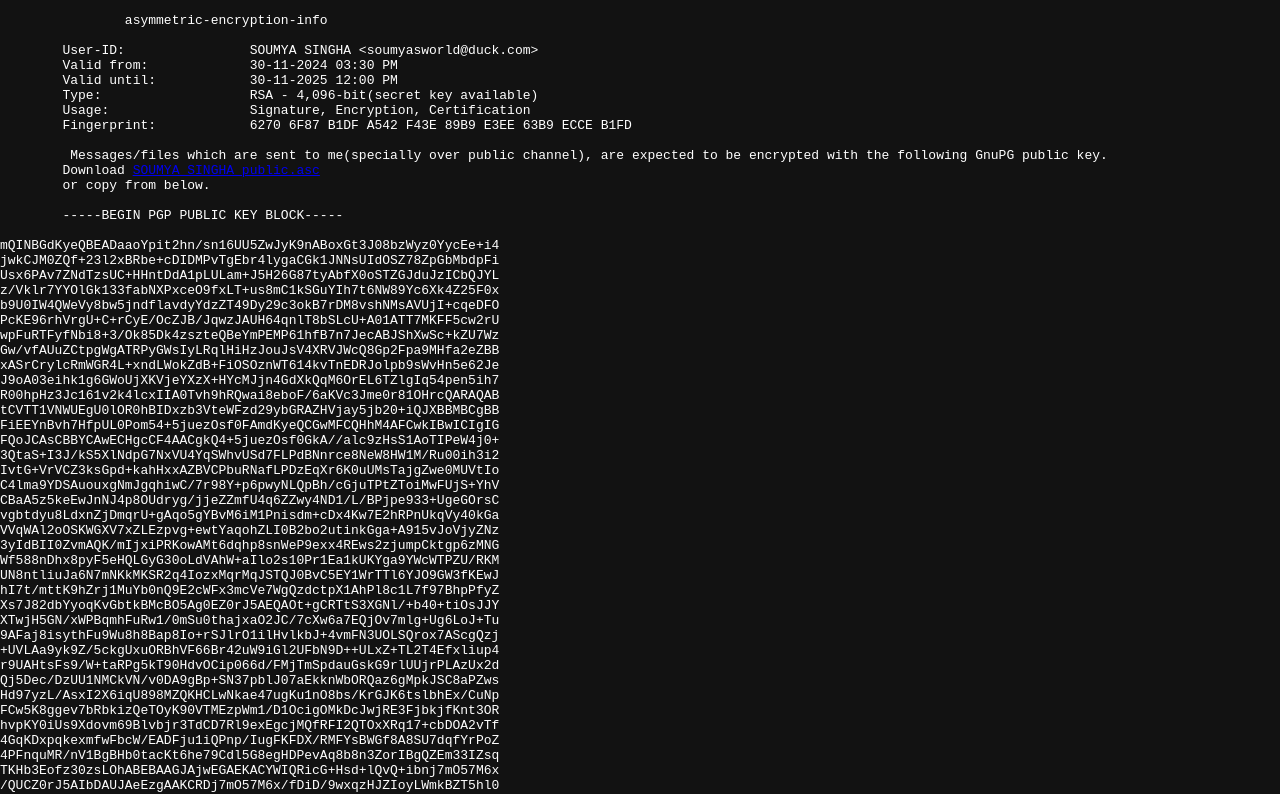
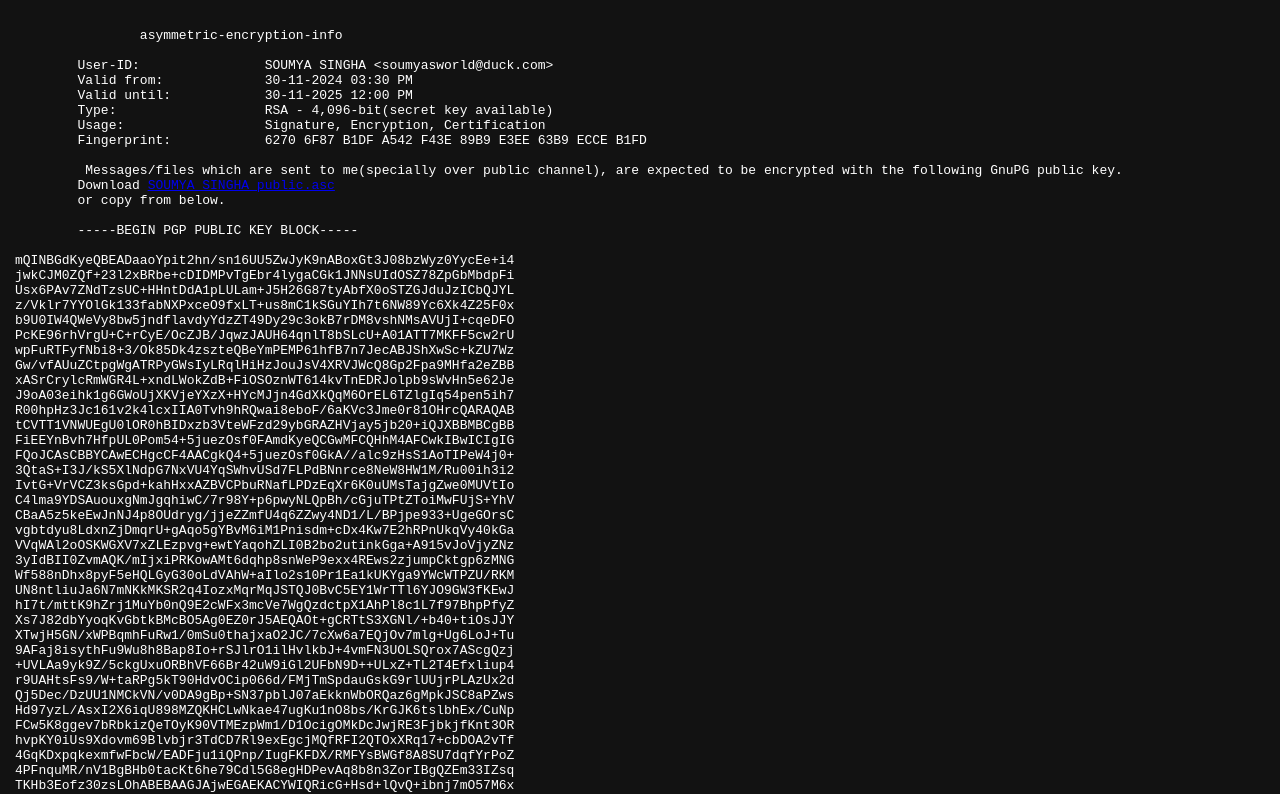
Before and after one commit to soumyasworld/soumyasworld.github.io, a plain HTML site: page aei.html in a window 1280 px wide. Shown: the top 794 px of the page. Drawn offline with Linux system fonts and the light colour scheme.

Commit message:
aei.html

```diff
--- a/aei.html
+++ b/aei.html
@@ -21,11 +21,14 @@
             background-color: #121212;
             color: #ffffff;
         }
+	    .container {
+            padding: 15px;
+        }
 
     </style>
 </head>
 <body>
-
+    <div class="container">
 	<pre>
          	asymmetric-encryption-info
 
@@ -94,7 +97,7 @@ cQ+MrUU+K1n2UuzYG/CZTA==
 -----END PGP PUBLIC KEY BLOCK-----
 
 </pre>
-
+   </div>
 
     <script>
         // Retrieve the current theme from localStorage
```
